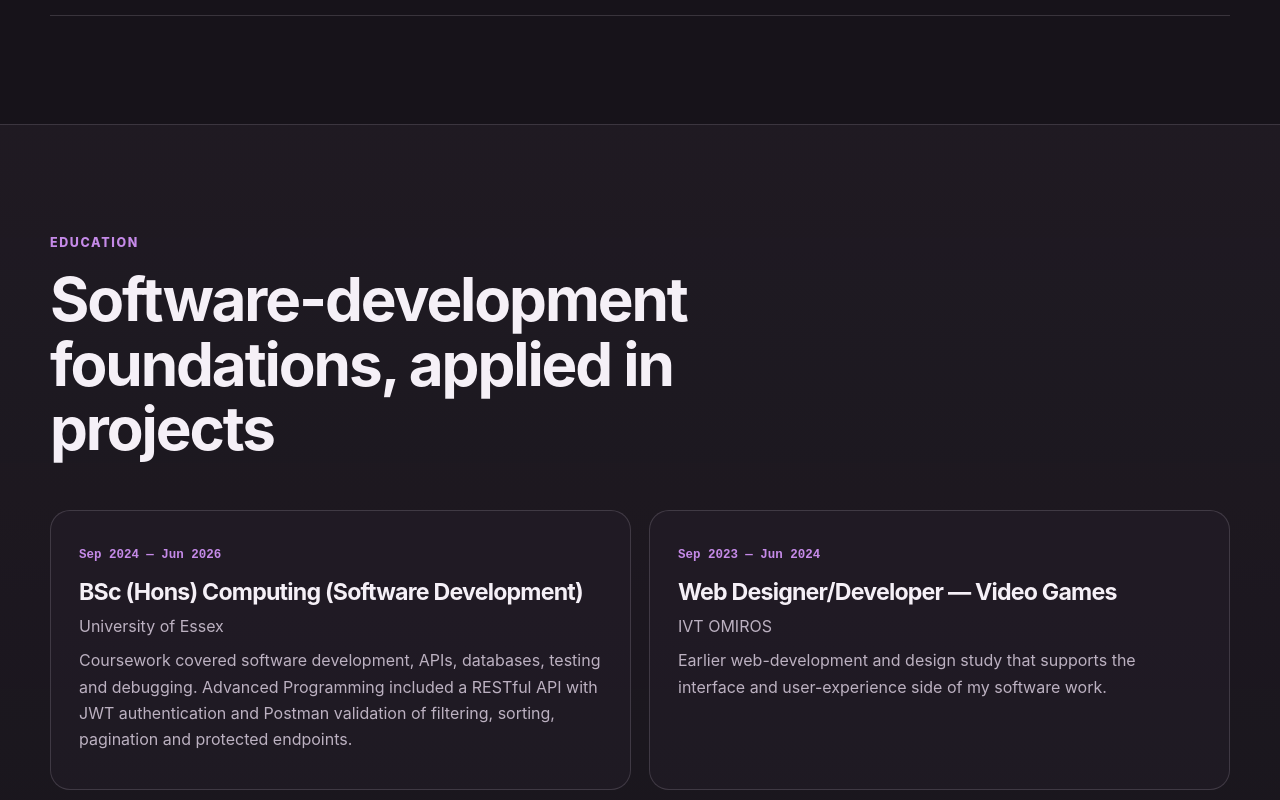
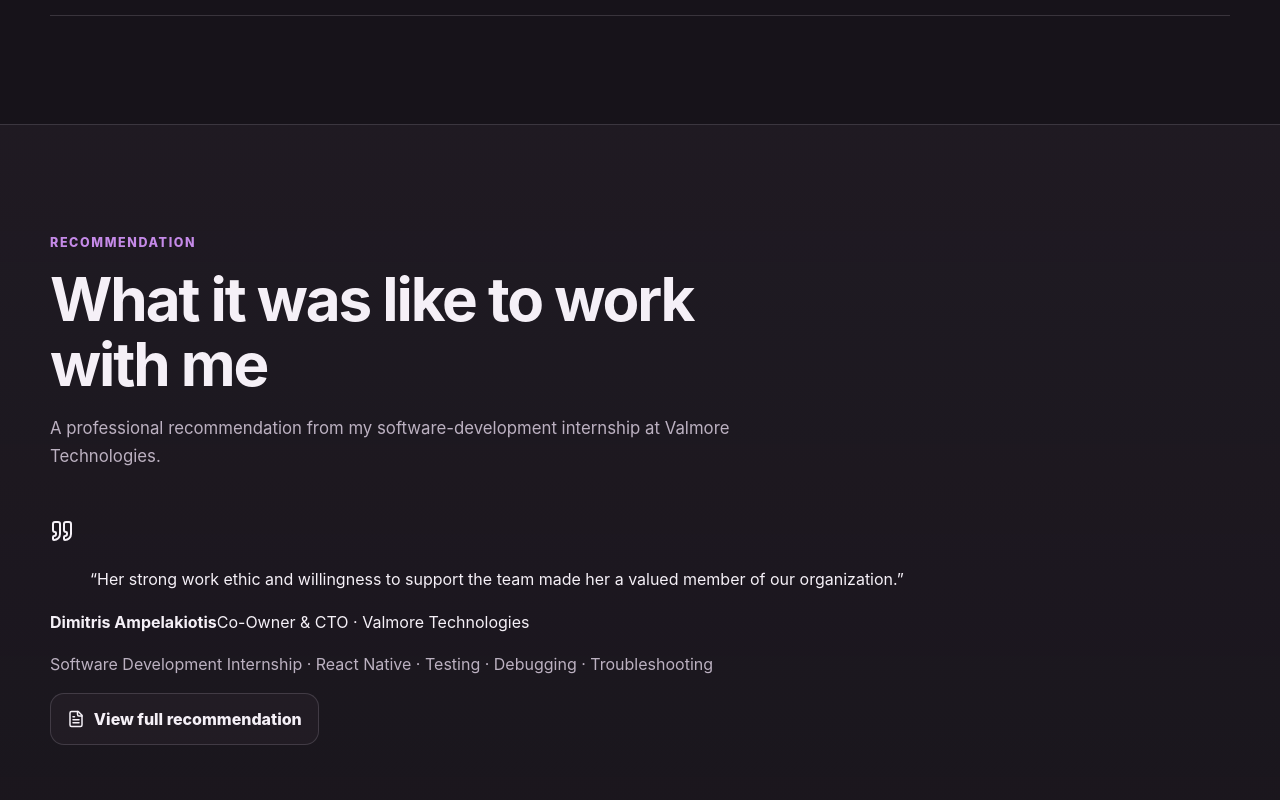
Before and after one commit to EmmaTsak/portfolio, a React (Vite) app: page / in a window 1280 px wide. Shown: the part 4980-5780 px from the top of the page. Built offline with nearby package versions, Linux system fonts and the light colour scheme; no server answers.

Commit message:
Add recommendation section with quote and link
Added a recommendation section with a quote and author details, including a link to a PDF recommendation.

```diff
--- a/src/pages/HomePage.tsx
+++ b/src/pages/HomePage.tsx
@@ -1,4 +1,16 @@
-import { ArrowRight, CheckCircle2, ClipboardCheck, Github, Linkedin, Mail, Palette, ShieldCheck, TerminalSquare } from 'lucide-react';
+import {
+  ArrowRight,
+  CheckCircle2,
+  ClipboardCheck,
+  FileText,
+  Github,
+  Linkedin,
+  Mail,
+  Palette,
+  Quote,
+  ShieldCheck,
+  TerminalSquare,
+} from 'lucide-react';
 import { Link } from 'react-router-dom';
 import { featuredProjects } from '../data/projects';
 import { experience, profile, skillGroups } from '../data/profile';
@@ -21,6 +33,46 @@ export function HomePage() {
 
     <section className="section" id="experience"><div className="container"><SectionHeading eyebrow="Experience" title="Where development and quality met"/><div className="timeline">{experience.map((item) => <Reveal key={item.role}><article className="timeline-item"><div className="timeline-period">{item.period}</div><div><h3>{item.role}</h3><p className="timeline-company">{item.company}</p><ul>{item.points.map((point) => <li key={point}>{point}</li>)}</ul></div></article></Reveal>)}</div></div></section>
 
+    <Reveal>
+      <section className="section section--soft" id="recommendation">
+        <div className="container">
+          <SectionHeading
+            eyebrow="Recommendation"
+            title="What it was like to work with me"
+            description="A professional recommendation from my software-development internship at Valmore Technologies."
+          />
+
+          <article className="recommendation-card">
+            <Quote className="recommendation-icon" />
+
+            <blockquote className="recommendation-quote">
+              “Her strong work ethic and willingness to support the team made her
+              a valued member of our organization.”
+            </blockquote>
+
+            <div className="recommendation-author">
+              <strong>Dimitris Ampelakiotis</strong>
+              <span>Co-Owner & CTO · Valmore Technologies</span>
+            </div>
+
+            <p className="recommendation-context">
+              Software Development Internship · React Native · Testing · Debugging · Troubleshooting
+            </p>
+
+            <a
+              className="button button--ghost"
+              href={`${import.meta.env.BASE_URL}Valmore_Recommendation_Emmanouela_Tsakalidou.pdf`}
+              target="_blank"
+              rel="noreferrer"
+            >
+              <FileText />
+              View full recommendation
+            </a>
+          </article>
+        </div>
+      </section>
+    </Reveal>
+
     <Reveal><section className="section section--soft" id="education"><div className="container"><SectionHeading eyebrow="Education" title="Software-development foundations, applied in projects"/><div className="education-grid"><article><span>Sep 2024 — Jun 2026</span><h3>BSc (Hons) Computing (Software Development)</h3><p>University of Essex</p><p>Coursework covered software development, APIs, databases, testing and debugging. Advanced Programming included a RESTful API with JWT authentication and Postman validation of filtering, sorting, pagination and protected endpoints.</p></article><article><span>Sep 2023 — Jun 2024</span><h3>Web Designer/Developer — Video Games</h3><p>IVT OMIROS</p><p>Earlier web-development and design study that supports the interface and user-experience side of my software work.</p></article></div></div></section></Reveal>
 
     <section className="section" id="skills"><div className="container"><SectionHeading eyebrow="Skills" title="Evidence over proficiency bars" description="Technologies are grouped by how I use them, not assigned arbitrary percentages."/><div className="skills-grid">{skillGroups.map((group) => <Reveal key={group.title}><article className="skill-card"><h3>{group.title}</h3><div className="tag-row">{group.items.map((item) => <span className="tag" key={item}>{item}</span>)}</div></article></Reveal>)}</div></div></section>
```
